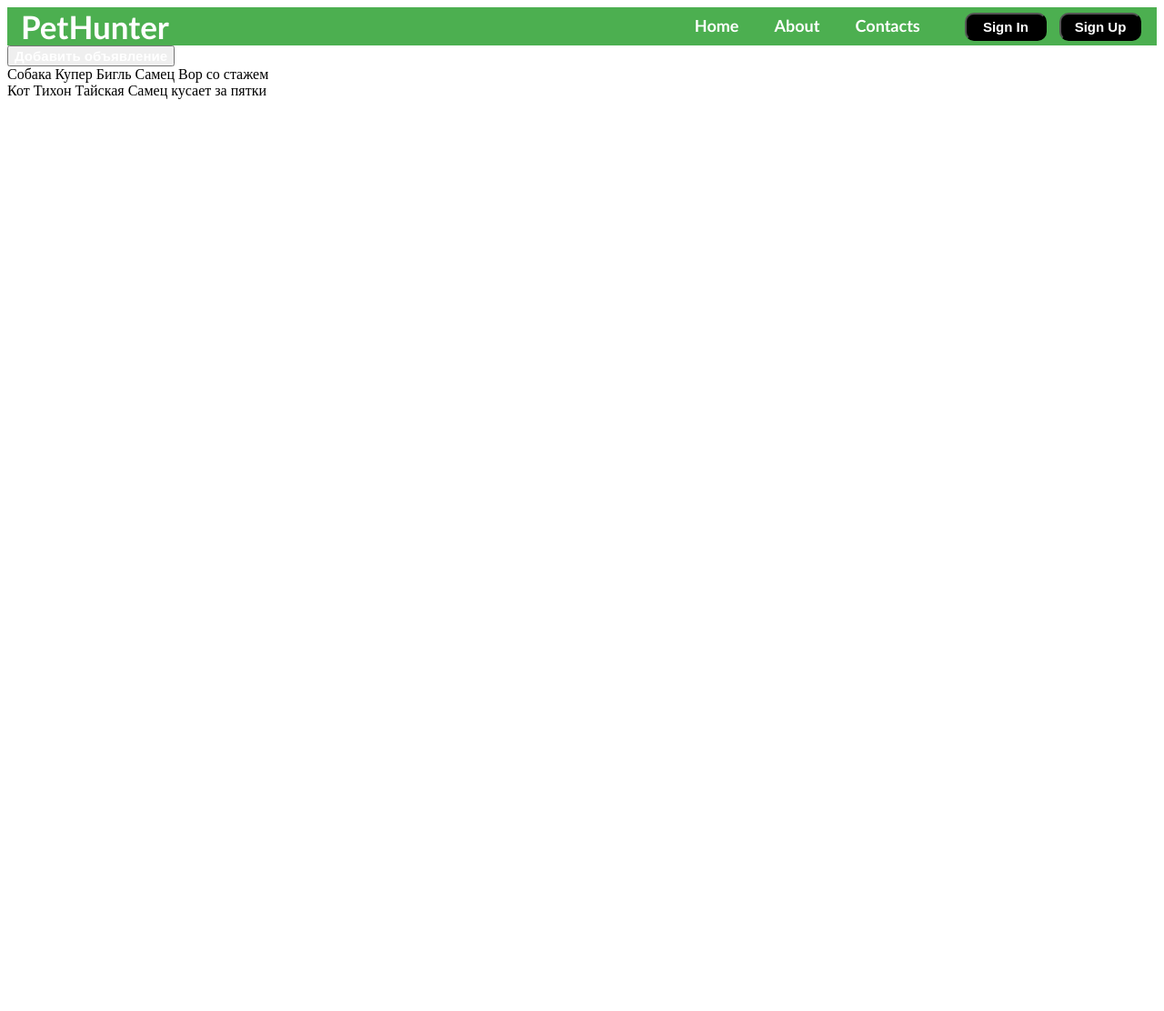
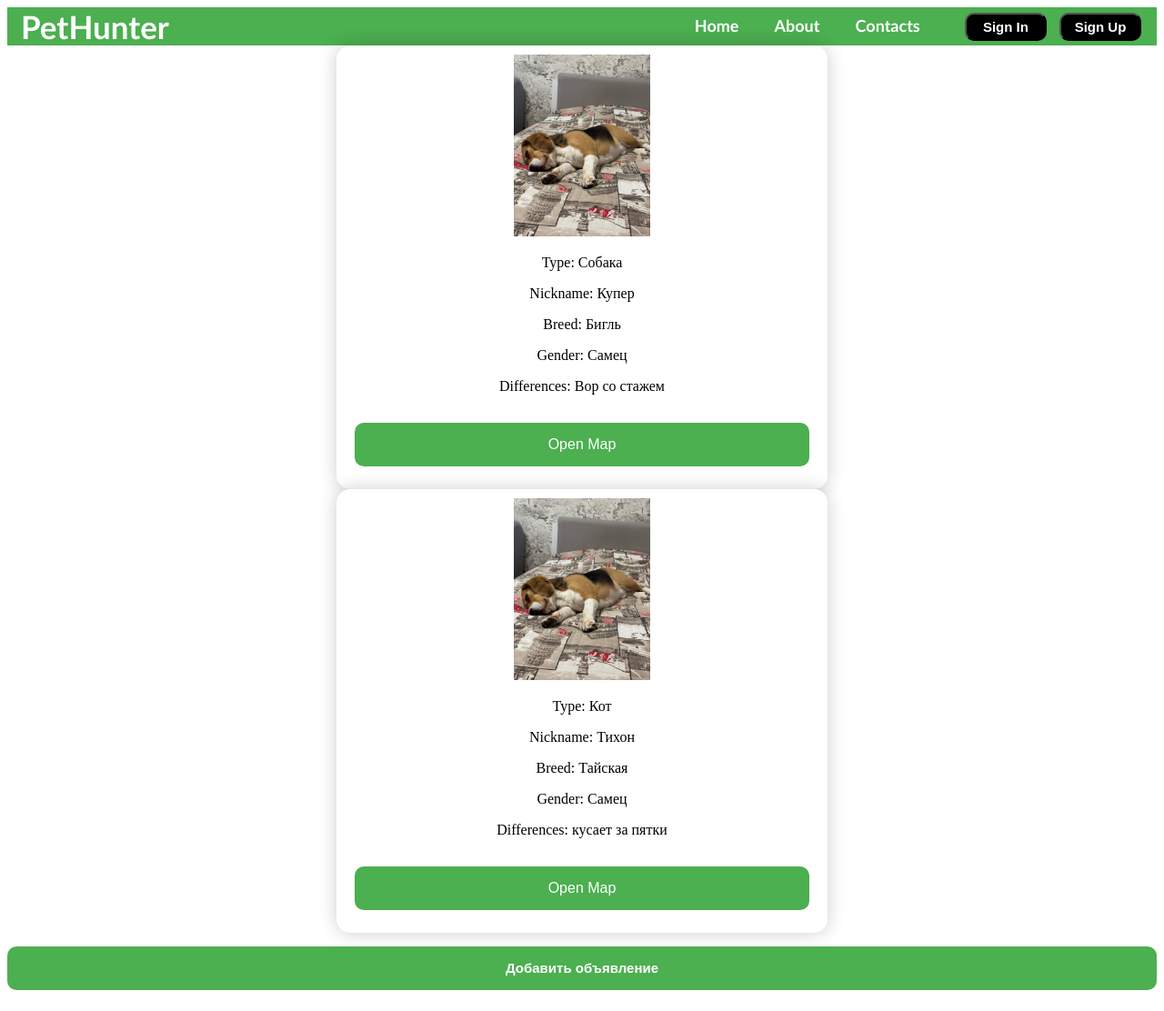
Before and after one commit to Karasionok/PetHunter-Project, a Flask app: page / in a window 1280 px wide. Shown: the whole page at 91% size. Before the commit the page ends 109 px from the top, so only its background shows below. Run offline with Flask 3, Linux system fonts and the light colour scheme; data comes from the database, SQL or seed files in the repository; both versions use the stored data as it was after the commit.

Commit message:
project commit

```diff
--- a/static/style.css
+++ b/static/style.css
@@ -44,13 +44,15 @@
     font-size: 15px;
 }
 .main {
+    border-radius: 15px;
+    box-shadow: 0 0 20px rgba(0, 0, 0, 0.2);
     background-color: #fff;
     padding: 10px 20px;
     transition: transform 0.2s;
     width: 500px;
     text-align: center;
     margin: 0 auto;
-}
+}z
 
 h1 {
     color: #4CAF50;
--- a/templates/index.html
+++ b/templates/index.html
@@ -27,16 +27,19 @@
       </nav>
     </header>
 <div>
-    <button><a href="/add">Добавить объявление</a></button>
     {% for ann in anns %}
-    <div>
-        <a> {{ ann["type"] }} </a>
-        <a> {{ ann["nickname"] }} </a>
-        <a> {{ ann["breed"] }} </a>
-        <a> {{ ann["gender"] }} </a>
-        <a> {{ ann["differences"] }} </a>
+    <div class="main">
+        <img src="static/photo_2024-12-14_13-26-26.jpg" width="150" height=auto>
+        <p> Type: {{ ann["type"] }} </p>
+        <p> Nickname: {{ ann["nickname"] }} </p>
+        <p> Breed: {{ ann["breed"] }} </p>
+        <p> Gender: {{ ann["gender"] }} </p>
+        <p> Differences: {{ ann["differences"] }} </p>
+        <button class="submitbutton"> Open Map </button>
     </div>
     {% endfor %}
+    <button class="submitbutton"><a href="/add">Добавить объявление</a></button>
+
 </div>
 </body>
 </html>
```
Also changed, not shown: DB/PetHunt.db, static/photo_2025-02-15_20-54-22.jpg (added).
